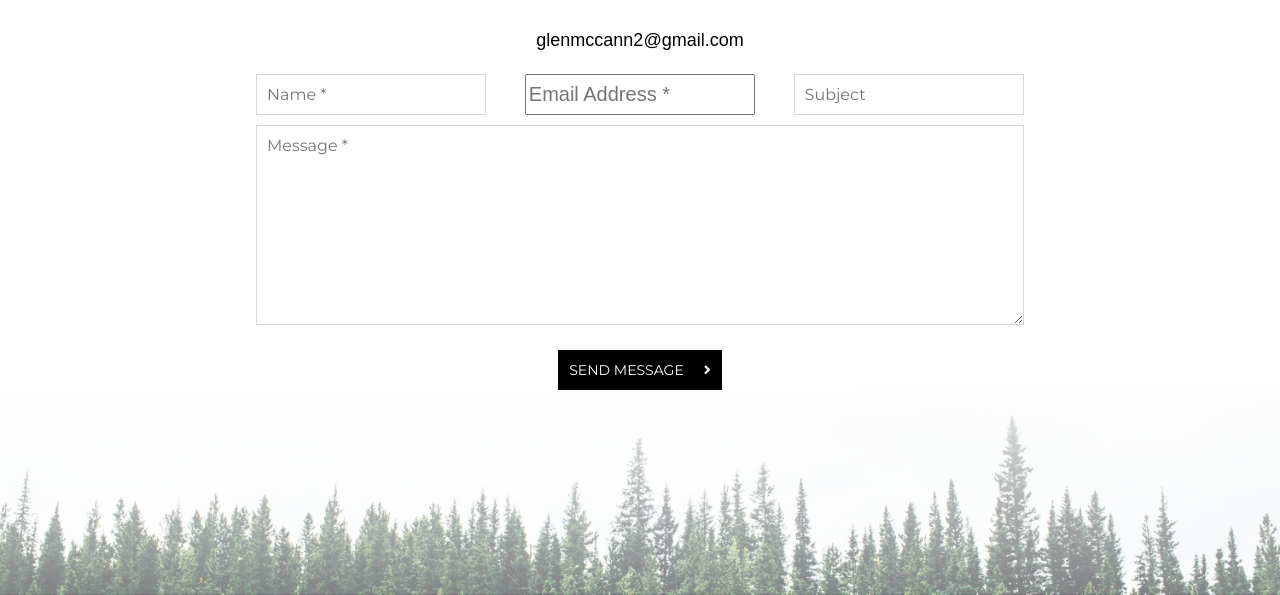
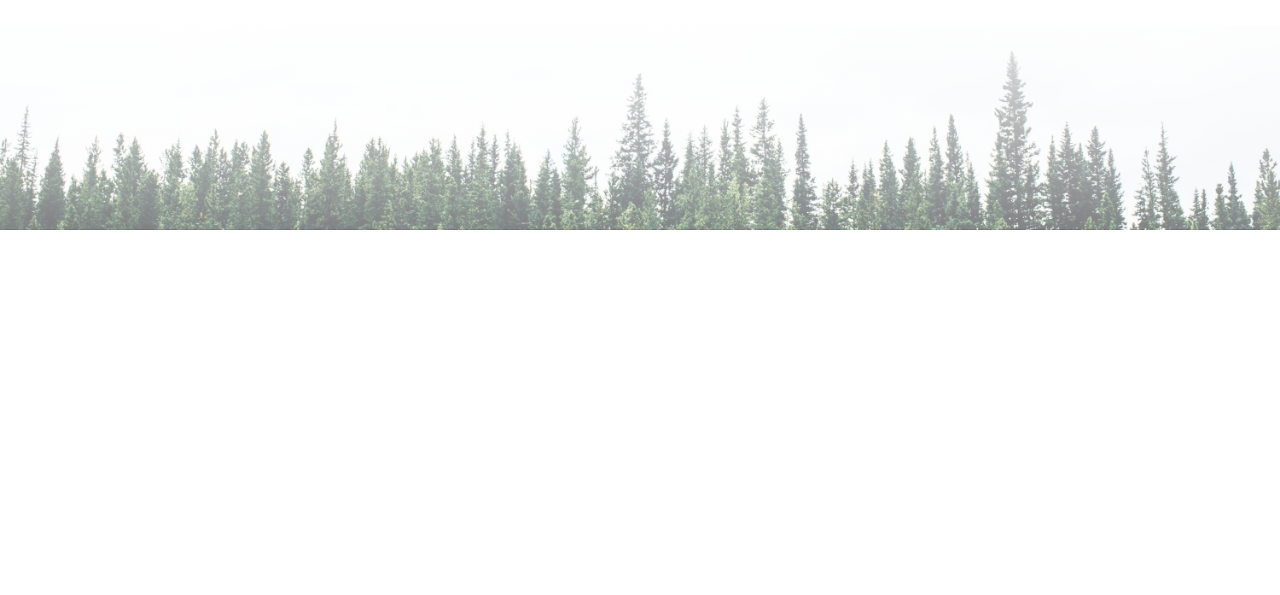
Before and after one commit to glenrj/portfolio, a website: page src/index.html in a window 1280 px wide. Shown: the part 3267-3862 px from the top of the page. After the commit the page ends 3497 px from the top, so only its background shows below. Drawn offline with nearby package versions, Linux system fonts and the light colour scheme; files that its build step writes are made by us from their sources.

```diff
--- a/package.json
+++ b/package.json
@@ -17,7 +17,7 @@
   },
   "homepage": "https://github.com/glenrj/portfolio#readme",
   "devDependencies": {
-    "grunt": "^1.3.0",
+    "grunt": "^1.4.1",
     "grunt-contrib-copy": "^1.0.0",
     "grunt-contrib-sass": "^2.0.0",
     "grunt-contrib-watch": "^1.1.0"
--- a/src/index.html
+++ b/src/index.html
@@ -320,30 +320,7 @@
                                     class="fab fa-linkedin-in"></i></a></li>
                         <li><a href="https://www.instagram.com/glen_mccann/" target="_blank"><i class="fab fa-instagram"></i></a></li>
                     </ul>
-                    <p class="email">glenmccann2@gmail.com</p>
                 </div>
-                <!-- form -->
-                <form action="https://formspree.io/f/xaylkpbn" method="POST">
-                    <div class="upperForm">
-                        <label for="name" class="visuallyhidden">Name:</label>
-                        <input type="text" name="name" placeholder="Name *" id="name" required>
-                        <label for="email" class="visuallyhidden">Email:</label>
-                        <input type="email" name="_replyto" placeholder="Email Address *" id="email" required>
-                        <label for="subject" class="visuallyhidden">Subject:</label>
-                        <input type="text" name="_subject" placeholder="Subject" id="subject">
-                    </div>
-                    <div class="lowerForm">
-                        <label for="message" class="visuallyhidden">Message:</label>
-                        <textarea name="message" placeholder="Message *" id="message" required></textarea>
-                    </div>
-                    <!-- submit -->
-                    <button type="submit">
-                        <p>Send Message</p>
-                        <div class="linkArrow">
-                            <i class="fas fa-angle-right"></i>
-                        </div>
-                    </button>
-                </form>
             </div>
         </section>
     </main>
```
Also changed, not shown: gruntfile.js (+6 -3 lines), 2 other files.
